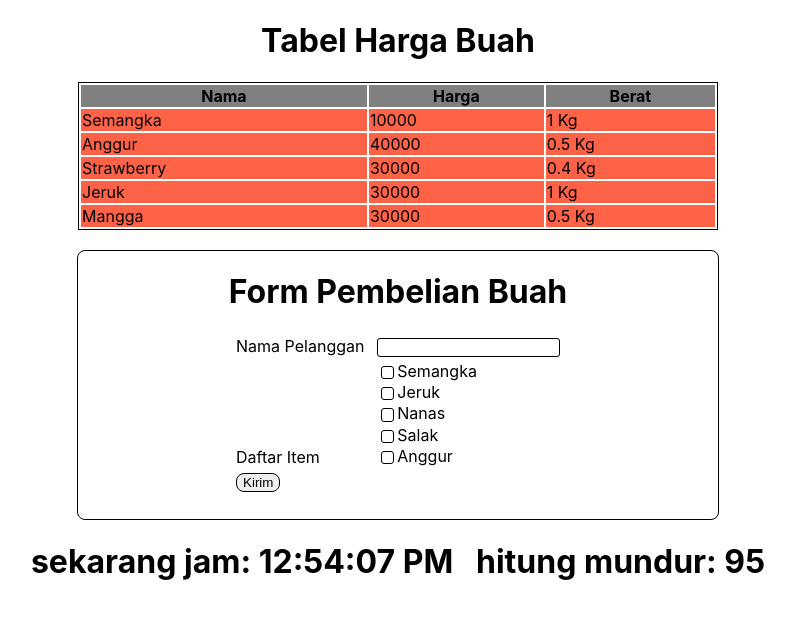
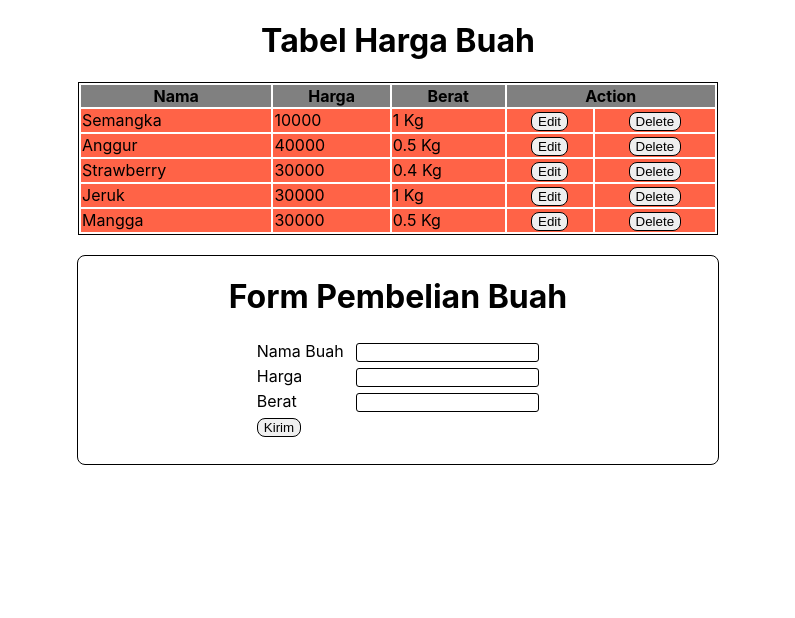
Before and after one commit to aiziseven/sanbercode-reactjs-batch18-part2, a React (Create React App) app: page / in a window 1280 px wide. Shown: the top 618 px of the page, without its empty margins (242-1037 px from the left). Built offline with nearby package versions, Linux system fonts and the light colour scheme.

Commit message:
update tugas 12 pekan 3

```diff
--- a/src/App.js
+++ b/src/App.js
@@ -4,13 +4,17 @@
 import Form from './Tugas-9/Form';
 import Table from './Tugas-10/Table';
 import Timer from './Tugas-11/Timer';
+import Lists from './Tugas-12/Lists';
+import Crud from './Tugas-12/Crud';
 
 function App() {
   return (
     <div>
-      <Table />
+      {/* <Table />
       <Form />
       <Timer />
+      <Lists /> */}
+      <Crud />
     </div>
   );
 }
--- /dev/null
+++ b/src/Tugas-12/Crud.css
@@ -0,0 +1,22 @@
+#table {
+    border: 1px solid black;
+    width: 50%;
+    margin-left: auto;
+    margin-right: auto;
+}
+
+#table thead {
+    background-color: gray;
+    font-weight: bold;
+    text-align: center;
+}
+
+#table tbody {
+    background-color: tomato;
+}
+
+#table tbody tr:hover {
+    background-color: teal;
+    color: white;
+    cursor: pointer;
+}
--- /dev/null
+++ b/src/Tugas-12/Crud.js
@@ -0,0 +1,177 @@
+import React, { Component } from 'react';
+import './Crud.css';
+
+const header = ['Nama', 'Harga', 'Berat'];
+
+class Crud extends Component {
+
+    constructor(props) {
+        super(props);
+        this.state = {
+            buah: [
+                { nama: "Semangka", harga: 10000, berat: 1000 },
+                { nama: "Anggur", harga: 40000, berat: 500 },
+                { nama: "Strawberry", harga: 30000, berat: 400 },
+                { nama: "Jeruk", harga: 30000, berat: 1000 },
+                { nama: "Mangga", harga: 30000, berat: 500 }
+            ],
+            newBuah: [
+                { nama: 'asd', harga: 0, berat: 0 }
+            ],
+            index: -1
+        }
+
+        this.handleChange = this.handleChange.bind(this);
+        this.handleSubmit = this.handleSubmit.bind(this);
+        this.handleEdit = this.handleEdit.bind(this);
+        this.handleDelete = this.handleDelete.bind(this);
+    }
+
+    handleChange(event) {
+        let newBuahVal = this.state.newBuah;
+        newBuahVal[event.target.id] = event.target.value;
+        this.setState({
+            newBuah: newBuahVal
+        });
+
+    }
+
+    handleEdit(event) {
+        let index = event.target.value;
+        this.setState({ newBuah: this.state.buah[index], index })
+    }
+
+    handleDelete(event) {
+        let index = event.target.value;
+        this.state.buah.splice(index, 1);
+        this.setState({ buah: this.state.buah })
+    }
+
+    handleSubmit(event) {
+        event.preventDefault();
+        let index = this.state.index;
+        let newBuah = this.state.newBuah;
+        let buah = this.state.buah;
+        console.log('index ', index);
+
+        if (index === -1) {
+            this.setState({
+                buah: [...this.state.buah, this.state.newBuah],
+                newBuah: [
+                    { nama: '', harga: 0, berat: 0 }
+                ]
+            })
+        } else {
+            buah[index] = newBuah
+            this.setState({
+                buah,
+                newBuah: { nama: '', harga: 0, berat: 0 },
+                index: -1
+            })
+        }
+    }
+
+    render() {
+        return (
+            <div>
+                <h1 style={{ textAlign: 'center' }}>Tabel Harga Buah</h1>
+                <table className='table' id='table'>
+                    <thead>
+                        <tr>
+                            {header.map(head => {
+                                return (
+                                    <td key={head}>{head}</td>
+                                )
+                            })}
+                            <td colSpan='2'>Action</td>
+                        </tr>
+                    </thead>
+                    <tbody>
+                        {this.state.buah.map((b, index) => {
+                            let beratConv = b.berat / 1000;
+                            let number = index + 1;
+                            return (
+                                <tr key={number}>
+                                    <td>{b.nama}</td>
+                                    <td>{b.harga}</td>
+                                    <td>{`${beratConv} Kg`}</td>
+                                    <td align='center'>
+                                        <button
+                                            className='btn'
+                                            onClick={this.handleEdit}
+                                            value={index}
+                                            title={`Edit Data ${b.nama}`}>
+                                            Edit
+                                        </button>
+                                    </td>
+                                    <td align='center'>
+                                        <button
+                                            className='btn'
+                                            onClick={this.handleDelete}
+                                            value={index}
+                                            title={`Delete Data ${b.nama}`}>
+                                            Delete
+                                        </button>
+                                    </td>
+                                </tr>
+                            )
+                        })}
+                    </tbody>
+                </table>
+                <br />
+
+                <form className='container' onSubmit={this.handleSubmit}>
+                    <h1>Form Pembelian Buah</h1>
+                    <table className='form-center'>
+                        <tbody>
+                            <tr>
+                                <td>Nama Buah</td>
+                                <td>&nbsp;</td>
+                                <td><input
+                                    type='text'
+                                    name='nama'
+                                    id='nama'
+                                    className='form-control'
+                                    value={this.state.newBuah.nama || ''}
+                                    onChange={this.handleChange} /></td>
+                            </tr>
+                            <tr>
+                                <td>Harga</td>
+                                <td>&nbsp;</td>
+                                <td><input
+                                    type='number'
+                                    name='harga'
+                                    id='harga'
+                                    className='form-control'
+                                    value={this.state.newBuah.harga || ''}
+                                    onChange={this.handleChange} /></td>
+                            </tr>
+                            <tr>
+                                <td>Berat</td>
+                                <td>&nbsp;</td>
+                                <td><input
+                                    type='number'
+                                    name='berat'
+                                    id='berat'
+                                    className='form-control'
+                                    value={this.state.newBuah.berat || ''}
+                                    onChange={this.handleChange} /></td>
+                            </tr>
+                            <tr>
+                                <td>
+                                    <button type='submit' className='btn'>Kirim</button>
+                                </td>
+                            </tr>
+                            <tr>
+                                <td>&nbsp;</td>
+                            </tr>
+                        </tbody>
+                    </table>
+                </form>
+
+            </div>
+        );
+    }
+}
+
+export default Crud;
--- /dev/null
+++ b/src/Tugas-12/Lists.js
@@ -0,0 +1,68 @@
+import React, { Component } from "react"
+
+class Lists extends Component {
+
+    constructor(props) {
+        super(props)
+        this.state = {
+            pesertaLomba: ['Budi', 'Susi', 'Lala', 'Agung'],
+            inputName: ""
+        }
+
+        this.handleChange = this.handleChange.bind(this);
+        this.handleSubmit = this.handleSubmit.bind(this);
+    }
+
+    handleChange(event) {
+        this.setState({ inputName: event.target.value });
+    }
+
+    handleSubmit(event) {
+        event.preventDefault()
+        console.log(this.state.inputName)
+        this.setState({
+            pesertaLomba: [...this.state.pesertaLomba, this.state.inputName],
+            inputName: ""
+        })
+    }
+
+    render() {
+        return (
+            <>
+                <h1>Daftar Peserta Lomba</h1>
+                <table>
+                    <thead>
+                        <tr>
+                            <th>No</th>
+                            <th>Nama</th>
+                            <th></th>
+                        </tr>
+                    </thead>
+                    <tbody>
+                        {
+                            this.state.pesertaLomba.map((val, index) => {
+                                return (
+                                    <tr>
+                                        <td>{index + 1}</td>
+                                        <td>{val}</td>
+                                    </tr>
+                                )
+                            })
+                        }
+                    </tbody>
+                </table>
+                {/* Form */}
+                <h1>Form Peserta</h1>
+                <form onSubmit={this.handleSubmit}>
+                    <label>
+                        Masukkan nama peserta:
+          </label>
+                    <input type="text" value={this.state.inputName} onChange={this.handleChange} />
+                    <button>submit</button>
+                </form>
+            </>
+        )
+    }
+}
+
+export default Lists
```
